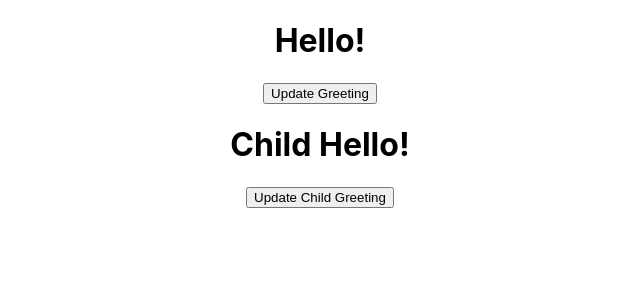
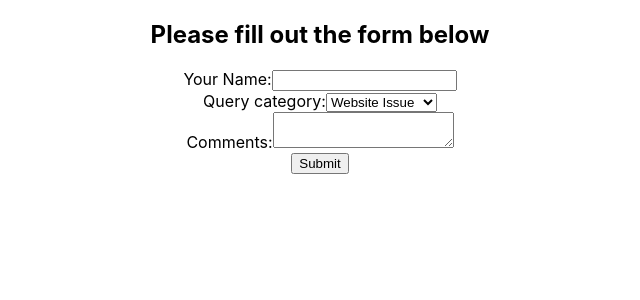
Before and after one commit to AJGreaves/gitpod-react, a React (Create React App) app in the folder my-app/: page / in a window 1280 px wide. Shown: the top 300 px of the page, without its empty margins (320-960 px from the left). Built offline with nearby package versions, Linux system fonts and the light colour scheme.

Commit message:
Work with form elements.

```diff
--- a/my-app/src/App.js
+++ b/my-app/src/App.js
@@ -1,10 +1,10 @@
 import './App.css';
-import LifeCyclesCDU from "./components/LifeCyclesCDU";
+import ControlledForm from "./components/ControlledForm";
 
 function App() {
   return (
     <div className="App">
-      <LifeCyclesCDU />
+      <ControlledForm />
     </div>
   );
 }
--- /dev/null
+++ b/my-app/src/components/ControlledForm.js
@@ -0,0 +1,70 @@
+import React, { Component } from 'react';
+
+export class ControlledForm extends Component {
+    constructor(props) {
+        super(props)
+
+        this.state = {
+             name: '',
+             category: 'website',
+             comments: '',
+        }
+    }
+
+    handleChange = (e) => {
+        const {name, value} = e.target
+        this.setState({
+            [name]: value
+        })
+    }
+
+    handleSubmit = (e) => {
+        e.preventDefault();
+        console.log(this.state)
+    }
+
+    render() {
+        return (
+            <div>
+                <h2>Please fill out the form below</h2>
+                <form onSubmit={this.handleSubmit}>
+                    <div>
+                        <label htmlFor="id-name">Your Name:</label>
+                        <input
+                            value={this.state.name}
+                            onChange={this.handleChange}
+                            id="id-name"
+                            name="name"
+                            type="text"
+                        />
+                    </div>
+                    <div>
+                        <label htmlFor="id-category">Query category:</label>
+                        <select
+                            value={this.state.category}
+                            onChange={this.handleChange}
+                            id="id-category"
+                            name="category"
+                        >
+                            <option value="website">Website Issue</option>
+                            <option value="order">Order Issue</option>
+                            <option value="general">General Equiry</option>
+                        </select>
+                    </div>
+                    <div>
+                        <label htmlFor="id-comments">Comments:</label>
+                        <textarea
+                            value={this.state.comments}
+                            onChange={this.handleChange}
+                            id="id-comments"
+                            name="comments"
+                        />
+                    </div>
+                    <input type="submit" value="Submit" />
+                </form>
+            </div>
+        )
+    }
+}
+
+export default ControlledForm
```
